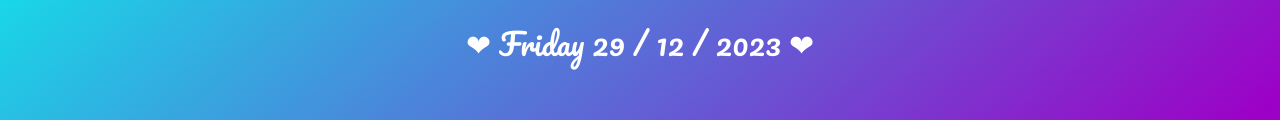
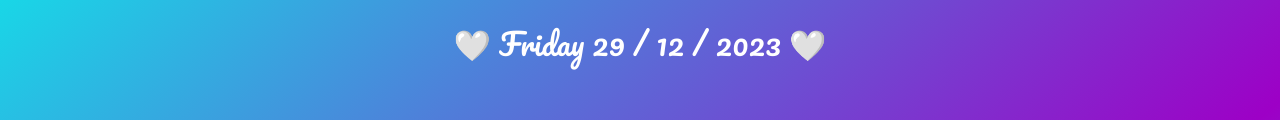
Before and after one commit to David10107/MD-Memories, a plain HTML site: page index.html in a window 1280 px wide. Shown: the part 221-341 px from the top of the page. Drawn offline with Linux system fonts and the light colour scheme; a web font is replaced by a local one.

Commit message:
Update index.html

```diff
--- a/index.html
+++ b/index.html
@@ -17,7 +17,7 @@
         <div class="container">
             <div class="card1">
                 <p class="primTitle">The Greatest One</p>
-                <p class="date">❤ Friday 29 / 12 / 2023 ❤</p>
+                <p class="date">🤍 Friday 29 / 12 / 2023 🤍</p>
             </div>
 
             <div class="card c1">
```
